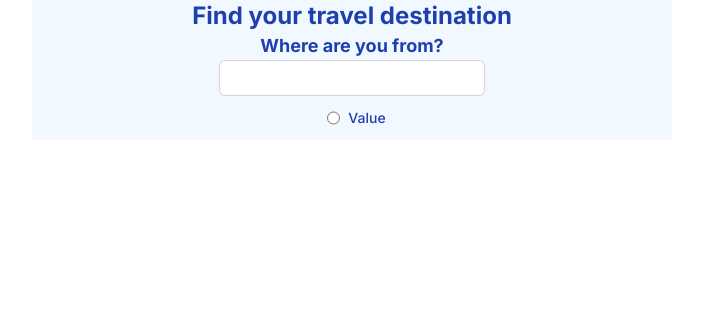
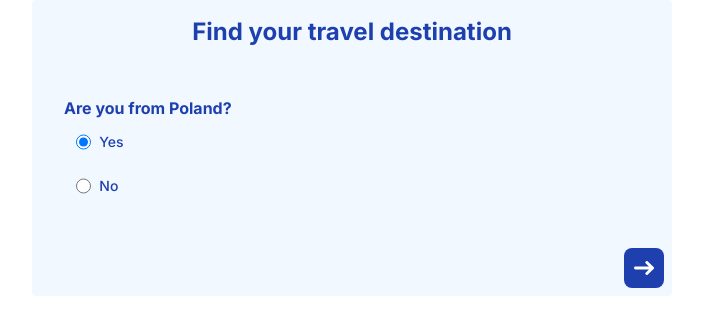
Before and after one commit to drolewski/TravelEase, a Next.js app: page / in a window 1280 px wide. Shown: the top 334 px of the page, without its empty margins (288-991 px from the left). Built offline with nearby package versions, Linux system fonts and the light colour scheme; no server answers.

Commit message:
Form Navigation and first page

```diff
--- a/next.config.mjs
+++ b/next.config.mjs
@@ -1,4 +1,8 @@
 /** @type {import('next').NextConfig} */
-const nextConfig = {};
+const nextConfig = {
+    images: {
+        unoptimized: true,
+    },
+};
 
 export default nextConfig;
--- a/src/app/page.tsx
+++ b/src/app/page.tsx
@@ -1,6 +1,38 @@
+'use client'
 import Form from "@/components/form/form";
+import {useEffect, useState} from "react";
 
 export default function Home() {
+    const [mensen, setMensen] = useState([]);
+    const [location, setLocation] = useState();
+
+    const fetchApiData = async ({ latitude, longitude }) => {
+        const res = await fetch(`https://openmensa.org/api/v2/canteens?near[lat]=${latitude}&near[lng]=${longitude}&near[dist]=50000`);
+        const data = await res.json();
+        setMensen(data);
+        console.log(data)
+    };
+
+    useEffect(() => {
+        if('geolocation' in navigator) {
+            // Retrieve latitude & longitude coordinates from `navigator.geolocation` Web API
+            navigator.geolocation.getCurrentPosition(({ coords }) => {
+                const { latitude, longitude } = coords;
+                console.log(latitude, longitude);
+                setLocation({ latitude, longitude });
+            })
+        }
+    }, []);
+
+    useEffect(() => {
+        // Fetch data from API if `location` object is set
+        console.log(location)
+        if (location) {
+            fetchApiData(location);
+            console.log(mensen)
+        }
+    }, [location]);
+
   return (
       <div className="flex flex-col items-center">
         <Form/>
--- a/src/components/form/form.tsx
+++ b/src/components/form/form.tsx
@@ -1,12 +1,25 @@
-import Input from "@/components/input/input";
-import Radio from "@/components/radio/radio";
+'use client'
+import Geolocation from "@/organism/geolocalization/geolocation";
+import Navigation from "@/components/form/navigation/navigation";
+import {NavigationLogic} from "@/components/form/navigation/navigationLogic";
 
 const Form = () => {
-    return <div className="flex flex-col items-center w-6/12 bg-blue-200/20 text-blue-800 font-bold rounded">
-        <span className="text-2xl">Find your travel destination</span>
-        <span className="text-lg">Where are you from?</span>
-        <Input/>
-        <Radio label="Value"/>
+    const currentPage = NavigationLogic.GEOLOCATION;
+
+    const next = () => {
+        console.log("next");
+    }
+
+    const previous = () => {
+        console.log("previous");
+    }
+
+    return <div className="flex flex-col w-6/12 bg-blue-200/20 text-blue-800 font-bold rounded">
+        <span className="self-center text-2xl m-4">Find your travel destination</span>
+        <div className="m-8">
+            <Geolocation/>
+        </div>
+        <Navigation isPreviousVisible={currentPage.previous ?? false} onPreviousClick={previous} onNextClick={next}/>
     </div>
 }
 
--- /dev/null
+++ b/src/components/form/navigation/navigation.tsx
@@ -0,0 +1,27 @@
+'use client'
+import Image from "next/image";
+
+type NavigationProps = {
+    onPreviousClick: () => void;
+    isPreviousVisible: boolean;
+    onNextClick: () => void;
+}
+
+const Navigation = ({isPreviousVisible, onPreviousClick, onNextClick}: NavigationProps) => {
+    return (<div className={"flex flex-row m-2" + (isPreviousVisible ? ' justify-between' : ' justify-end') }>
+        {isPreviousVisible && <button type="button"
+                onClick={onPreviousClick}
+                className="text-white bg-amber-400 h-10 w-10 hover:bg-amber-300 focus:ring-4 focus:outline-none focus:ring-amber-200 font-medium rounded-lg text-sm p-2.5 text-center inline-flex items-center dark:bg-amber-400 dark:hover:bg-amber-300 dark:focus:ring-amber-200">
+            <Image className="rotate-180" src="arrow.svg" alt="arrow-back" width={24} height={24}/>
+            <span className="sr-only">Previous page</span>
+        </button>}
+        <button type="button"
+                onClick={onNextClick}
+                className="text-white bg-blue-800 h-10 w-10 hover:bg-blue-700 focus:ring-4 focus:outline-none focus:ring-blue-400 font-medium rounded-lg text-sm p-2.5 text-center inline-flex items-center dark:bg-blue-700 dark:hover:bg-blue-800 dark:focus:ring-blue-800">
+            <Image src="arrow.svg" alt="arrow-next" width={24} height={24}/>
+            <span className="sr-only">Next page</span>
+        </button>
+    </div>);
+}
+
+export default Navigation;
--- /dev/null
+++ b/src/components/form/navigation/navigationLogic.tsx
@@ -0,0 +1,9 @@
+export enum NavigationLogic {
+    GEOLOCATION = {next: NavigationLogic.PRICE} as NavigationLogicType,
+    PRICE = {previous: NavigationLogic.GEOLOCATION} as NavigationLogic
+}
+
+type NavigationLogicType = {
+    previous?: NavigationLogic,
+    next?: NavigationLogic
+}
--- a/src/components/input/input.tsx
+++ b/src/components/input/input.tsx
@@ -1,5 +1,15 @@
-const Input = () => {
-    return <input className="block rounded-md border-0 py-1.5 px-7 text-blue-800 ring-1 ring-inset ring-gray-300 placeholder:text-gray-400 focus:ring-2 focus:ring-inset focus:ring-indigo-600 sm:text-sm sm:leading-6" />
+type InputProps = {
+    placeholder?: string;
+    value?: string;
+    onChange?: (value: string) => void;
+}
+
+const Input = ({value, placeholder, onChange}: InputProps) => {
+    return <input
+        value={value ?? ''}
+        placeholder={placeholder}
+        onChange={onChange}
+        className="block rounded-md border-0 py-1.5 px-7 text-blue-800 ring-1 ring-inset ring-gray-300 placeholder:text-gray-400 focus:ring-2 focus:ring-inset focus:ring-indigo-600 sm:text-sm sm:leading-6"/>
 }
 
 export default Input;
--- a/src/components/radio/radio.tsx
+++ b/src/components/radio/radio.tsx
@@ -1,13 +1,17 @@
 type RadioProps = {
     label: string;
+    value: boolean;
+    onChange: (value: boolean) => void;
 }
 
-const Radio = ({label}: RadioProps) => {
+const Radio = ({label, value, onChange}: RadioProps) => {
     return (
         <div className="flex items-center ps-3">
-            <input id="radio-id" type="radio" value="" name="radio-id"
+            <input id={"radio-id-" + label} type="radio" value="" name={"radio-id-" + label}
+                   checked={value}
+                   onChange={onChange}
                    className="w-4 h-4 text-blue-800 bg-gray-800 border-gray-800 dark:focus:text-blue-800 dark:ring-offset-blue-800 dark:bg-blue-800 dark:border-blue-800"/>
-            <label htmlFor="radio-id"
+            <label htmlFor={"radio-id-" + label}
                    className="w-full py-3 ms-2 text-sm font-medium v">{label}</label>
         </div>
     )
--- /dev/null
+++ b/src/organism/geolocalization/geolocation.tsx
@@ -0,0 +1,20 @@
+import Radio from "@/components/radio/radio";
+import {useState} from "react";
+import Input from "@/components/input/input";
+
+const Geolocation = () => {
+    const [isProperGeolocation, setIsProperGeolocation] = useState<boolean>(true);
+    const [inputGeolocation, setInputGeolocation] = useState<string | undefined>();
+    return (
+        <>
+            <span className="text-lg">Are you from Poland?</span>
+            <Radio label="Yes" value={isProperGeolocation} onChange={() => setIsProperGeolocation(true)}/>
+            <Radio label="No" value={!isProperGeolocation} onChange={() => setIsProperGeolocation(false)}/>
+            {!isProperGeolocation &&
+                <Input value={inputGeolocation} placeholder="Country"
+                       onChange={(e) => setInputGeolocation(e.target.value)}/>}
+        </>
+    );
+}
+
+export default Geolocation;
```
Also changed, not shown: public/arrow.svg (added).
